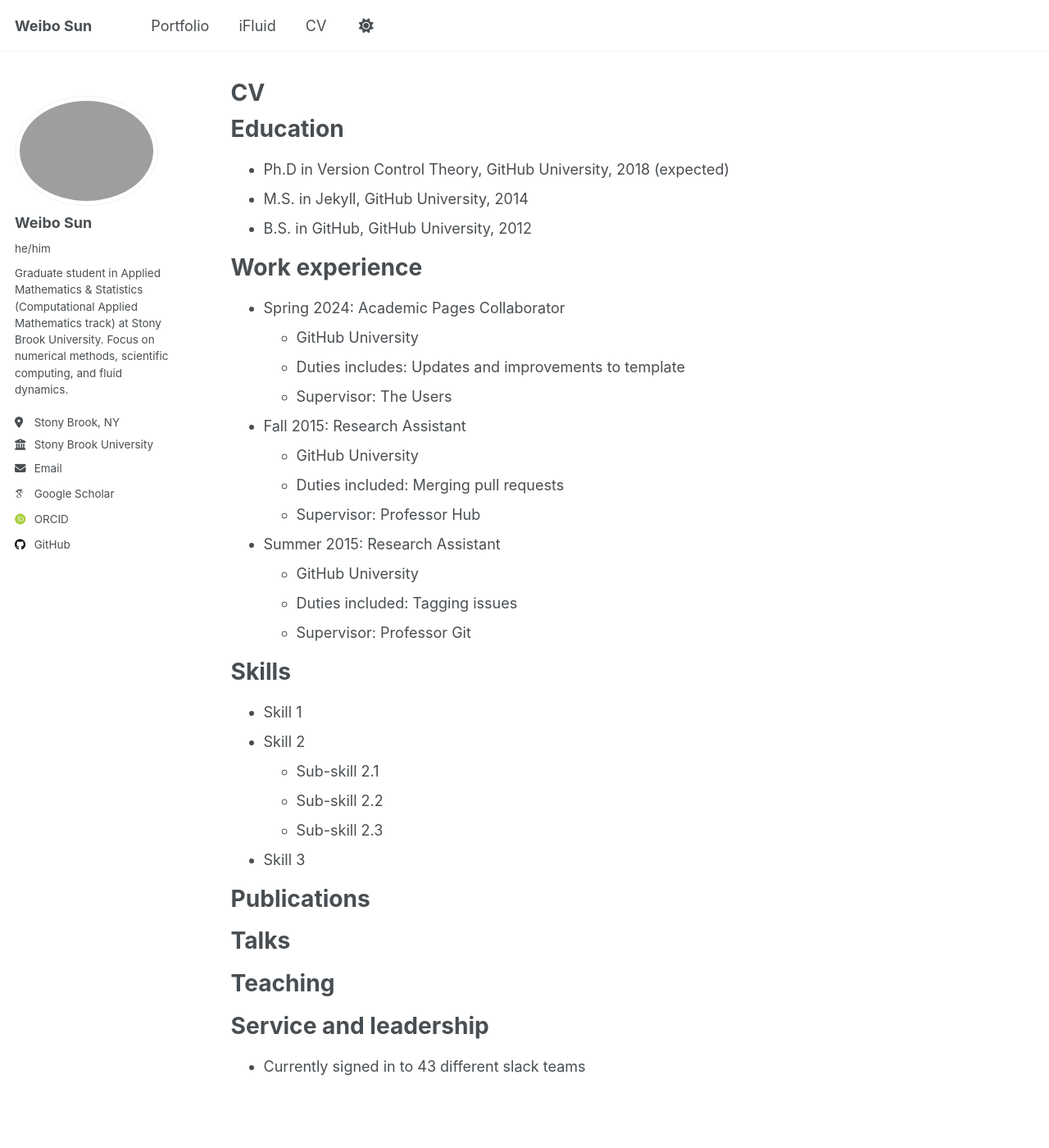
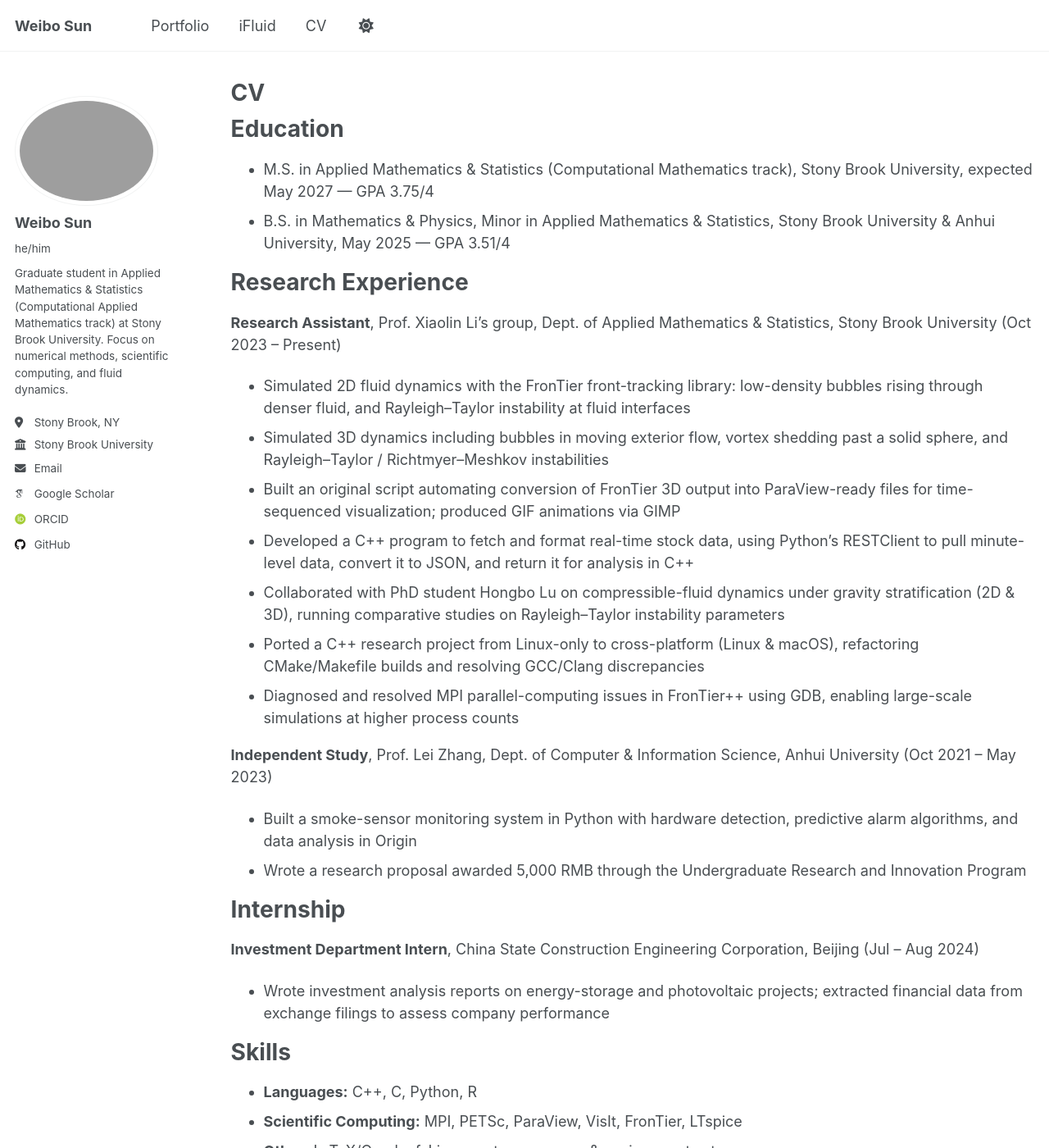
Before and after one commit to Webberrr7/Webberrr7.github.io, a Jekyll site: the page built from _pages/cv.md, in a window 1280 px wide and 1400 px high. Shown: the whole window at 82% size. Built offline with Jekyll 4.4.1, drawn with Linux system fonts in a browser that asks for light colours; some web fonts are replaced; a script that is not in the unit is left out; some of the changed text lies outside the part shown.

Commit message:
Set homepage title and replace placeholder CV with real content
Co-Authored-By: Claude Opus 4.8 <noreply@anthropic.com>

```diff
--- a/_pages/cv.md
+++ b/_pages/cv.md
@@ -11,54 +11,32 @@ redirect_from:
 
 Education
 ======
-* Ph.D in Version Control Theory, GitHub University, 2018 (expected)
-* M.S. in Jekyll, GitHub University, 2014
-* B.S. in GitHub, GitHub University, 2012
+* M.S. in Applied Mathematics & Statistics (Computational Mathematics track), Stony Brook University, expected May 2027 — GPA 3.75/4
+* B.S. in Mathematics & Physics, Minor in Applied Mathematics & Statistics, Stony Brook University & Anhui University, May 2025 — GPA 3.51/4
 
-Work experience
+Research Experience
 ======
-* Spring 2024: Academic Pages Collaborator
-  * GitHub University
-  * Duties includes: Updates and improvements to template
-  * Supervisor: The Users
+**Research Assistant**, Prof. Xiaolin Li's group, Dept. of Applied Mathematics & Statistics, Stony Brook University (Oct 2023 – Present)
+* Simulated 2D fluid dynamics with the FronTier front-tracking library: low-density bubbles rising through denser fluid, and Rayleigh–Taylor instability at fluid interfaces
+* Simulated 3D dynamics including bubbles in moving exterior flow, vortex shedding past a solid sphere, and Rayleigh–Taylor / Richtmyer–Meshkov instabilities
+* Built an original script automating conversion of FronTier 3D output into ParaView-ready files for time-sequenced visualization; produced GIF animations via GIMP
+* Developed a C++ program to fetch and format real-time stock data, using Python's RESTClient to pull minute-level data, convert it to JSON, and return it for analysis in C++
+* Collaborated with PhD student Hongbo Lu on compressible-fluid dynamics under gravity stratification (2D & 3D), running comparative studies on Rayleigh–Taylor instability parameters
+* Ported a C++ research project from Linux-only to cross-platform (Linux & macOS), refactoring CMake/Makefile builds and resolving GCC/Clang discrepancies
+* Diagnosed and resolved MPI parallel-computing issues in FronTier++ using GDB, enabling large-scale simulations at higher process counts
 
-* Fall 2015: Research Assistant
-  * GitHub University
-  * Duties included: Merging pull requests
-  * Supervisor: Professor Hub
+**Independent Study**, Prof. Lei Zhang, Dept. of Computer & Information Science, Anhui University (Oct 2021 – May 2023)
+* Built a smoke-sensor monitoring system in Python with hardware detection, predictive alarm algorithms, and data analysis in Origin
+* Wrote a research proposal awarded 5,000 RMB through the Undergraduate Research and Innovation Program
 
-* Summer 2015: Research Assistant
-  * GitHub University
-  * Duties included: Tagging issues
-  * Supervisor: Professor Git
+Internship
+======
+**Investment Department Intern**, China State Construction Engineering Corporation, Beijing (Jul – Aug 2024)
+* Wrote investment analysis reports on energy-storage and photovoltaic projects; extracted financial data from exchange filings to assess company performance
 
 Skills
 ======
-* Skill 1
-* Skill 2
-  * Sub-skill 2.1
-  * Sub-skill 2.2
-  * Sub-skill 2.3
-* Skill 3
-
-Publications
-======
-  <ul>{% for post in site.publications reversed %}
-    {% include archive-single-cv.html %}
-  {% endfor %}</ul>
-
-Talks
-======
-  <ul>{% for post in site.talks reversed %}
-    {% include archive-single-talk-cv.html  %}
-  {% endfor %}</ul>
-
-Teaching
-======
-  <ul>{% for post in site.teaching reversed %}
-    {% include archive-single-cv.html %}
-  {% endfor %}</ul>
-
-Service and leadership
-======
-* Currently signed in to 43 different slack teams
+* **Languages:** C++, C, Python, R
+* **Scientific Computing:** MPI, PETSc, ParaView, VisIt, FronTier, LTspice
+* **Other:** LaTeX/Overleaf, Linux system recovery & environment setup
+* **Spoken:** English (Fluent), Mandarin Chinese (Native)
```
Also changed, not shown: _pages/about.md (+1 -1 lines).
